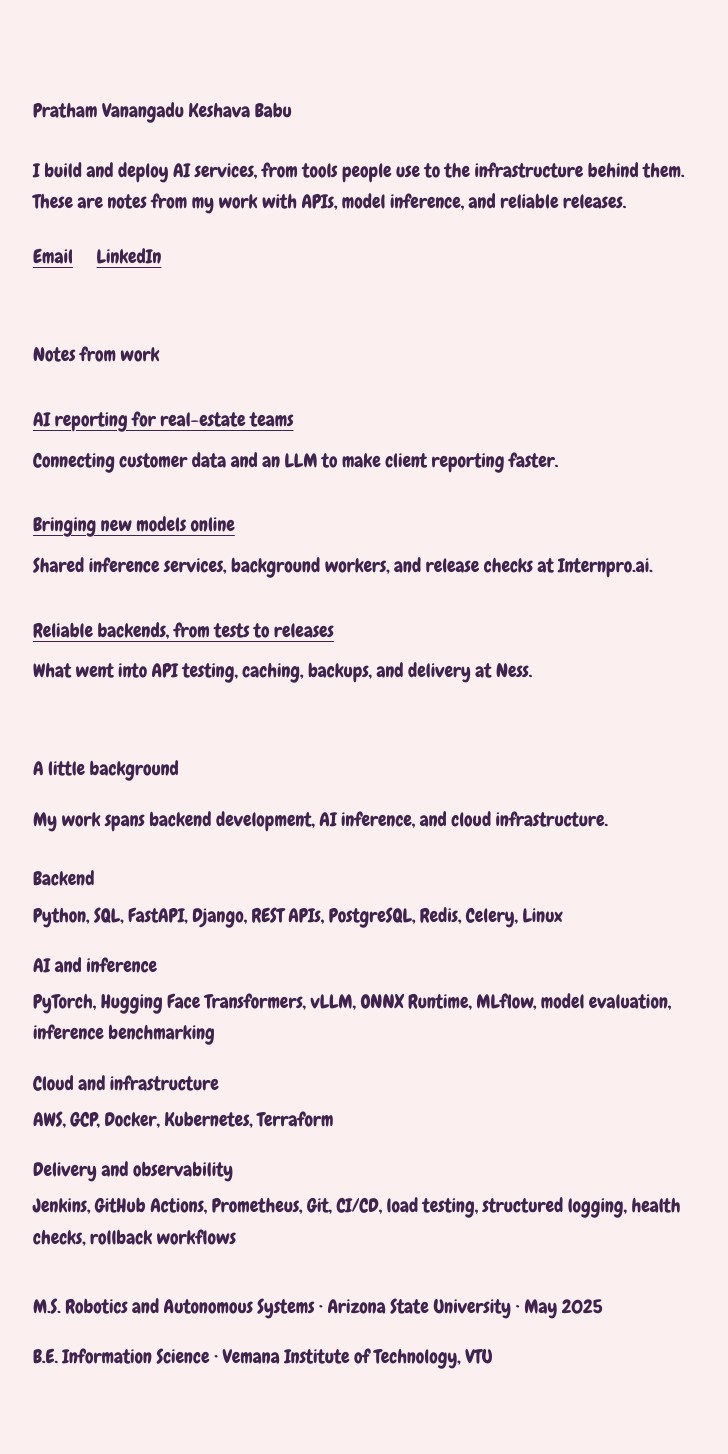
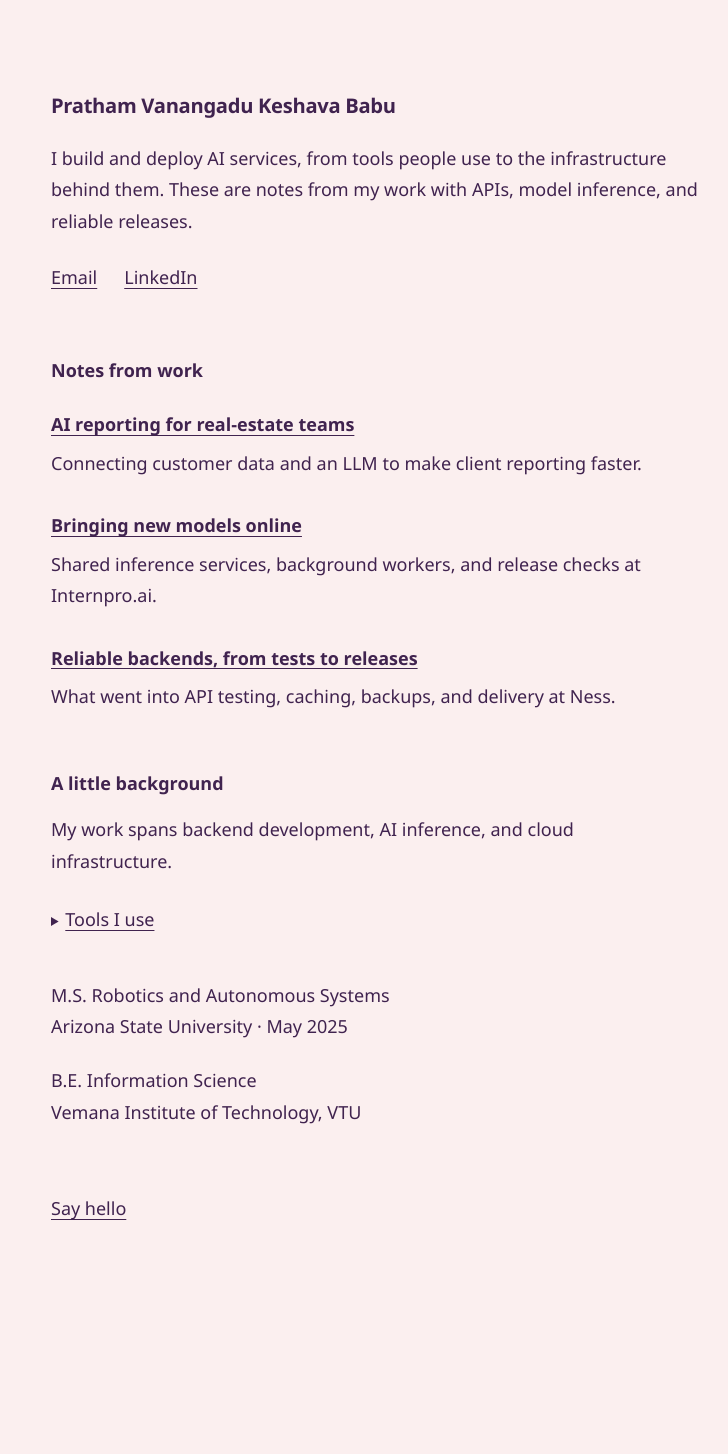
Before and after one commit to Prathamvk27/Prathamvk27.github.io, a React (Vite) app: page / in a window 1280 px wide. Shown: the top 1454 px of the page, without its empty margins (265-993 px from the left). After the commit the page ends 1285 px from the top, so only its background shows below. Built offline with nearby package versions, Linux system fonts and the light colour scheme.

Commit message:
Improve blog typography and reading hierarchy

```diff
--- a/index.html
+++ b/index.html
@@ -3,9 +3,6 @@
   <head>
     <meta charset="UTF-8" />
     <meta name="viewport" content="width=device-width, initial-scale=1.0" />
-    <link rel="preconnect" href="https://fonts.googleapis.com" />
-    <link rel="preconnect" href="https://fonts.gstatic.com" crossorigin />
-    <link href="https://fonts.googleapis.com/css2?family=Chewy&display=swap" rel="stylesheet" />
     <meta name="description" content="Pratham Babu is an AI engineer writing about production AI services, model inference, cloud infrastructure, and delivery." />
     <meta property="og:title" content="Pratham Babu — AI Engineer" />
     <meta property="og:description" content="Notes on building AI systems that hold up in the real world." />
--- a/src/index.css
+++ b/src/index.css
@@ -1,8 +1,9 @@
 :root {
   --paper: #FBEFEF;
   --purple: #40234F;
-  --typeface: "Chewy", cursive;
-  font-size: 19px;
+  --typeface: "Avenir Next", Avenir, "Segoe UI", system-ui, sans-serif;
+  font-size: 18px;
+  color-scheme: light;
 }
 
 * { box-sizing: border-box; }
@@ -13,12 +14,12 @@ body {
   font-family: var(--typeface);
   font-size: 1rem;
   font-weight: 400;
-  line-height: 1.65;
-  font-synthesis: none;
+  line-height: 1.75;
   -webkit-font-smoothing: antialiased;
 }
-h1, h2, h3, p, dt, dd, a, time { font: inherit; }
-h1, h2, h3 { margin: 0; }
+h1, h2, h3, p, dt, dd, a, time, summary { font: inherit; }
+h1, h2, h3 { margin: 0; line-height: 1.4; }
+h2, h3, dt { font-weight: 600; }
 p { margin: 0 0 1.25rem; }
 a {
   color: inherit;
@@ -27,36 +28,83 @@ a {
   text-underline-offset: 0.22em;
 }
 a:hover { text-decoration-thickness: 2px; }
-a:focus-visible { outline: 2px solid var(--purple); outline-offset: 5px; }
+a:focus-visible, summary:focus-visible {
+  outline: 2px solid var(--purple);
+  outline-offset: 5px;
+}
 ::selection { background: var(--purple); color: var(--paper); }
 .journal-shell {
   width: min(calc(100% - 3rem), 36rem);
   margin: 0 auto;
-  overflow-wrap: anywhere;
+  overflow-wrap: break-word;
 }
-.masthead { padding: clamp(3rem, 8vw, 5rem) 0 3.5rem; }
-.author-name { margin: 0 0 1.5rem; }
-.masthead__introduction { margin: 0 0 1.25rem; }
-.masthead__links { display: flex; flex-wrap: wrap; gap: 0.5rem 1.25rem; }
-.journal { padding-bottom: 3.5rem; }
-.entry-list { margin-top: 1.75rem; }
+.masthead { padding: clamp(2.5rem, 8vw, 5rem) 0 3.25rem; }
+.author-name {
+  margin: 0 0 1.25rem;
+  font-size: 1.12rem;
+  font-weight: 600;
+  line-height: 1.5;
+  letter-spacing: -0.015em;
+}
+.masthead__introduction { margin: 0 0 1rem; }
+.masthead__links {
+  display: flex;
+  flex-wrap: wrap;
+  gap: 0.5rem 1.5rem;
+}
+.masthead__links a, .journal-footer a, .article-header > a {
+  display: inline-flex;
+  min-height: 2.45rem;
+  align-items: center;
+}
+.journal { padding-bottom: 3.25rem; }
+.entry-list { margin-top: 1.5rem; }
 .journal-entry + .journal-entry { margin-top: 1.75rem; }
+.journal-entry h3 { line-height: 1.6; }
+.journal-entry h3 a { padding-block: 0.2rem; }
 .entry-deck { margin: 0.5rem 0 0; }
 .reference-section { padding-bottom: 2rem; }
 .reference-section > p { margin: 1rem 0; }
-.toolkit-list { margin: 1.5rem 0 2rem; }
-.toolkit-list > div + div { margin-top: 1rem; }
-.toolkit-list dt { margin: 0; }
+.toolkit { margin: 1.25rem 0 2rem; }
+.toolkit summary {
+  width: fit-content;
+  cursor: pointer;
+  min-height: 2.45rem;
+  padding-block: 0.25rem;
+  text-decoration: underline;
+  text-underline-offset: 0.22em;
+}
+.toolkit summary:hover { text-decoration-thickness: 2px; }
+.toolkit summary::marker { font-size: 0.75em; }
+.toolkit-list { margin: 1rem 0 0; }
+.toolkit-list > div + div { margin-top: 1.25rem; }
 .toolkit-list dd { margin: 0.25rem 0 0; }
-.education-list p { margin: 0 0 1rem; }
-.journal-footer { padding: 1rem 0 3rem; display: flex; flex-wrap: wrap; gap: 1.5rem; }
-.article-header { padding: clamp(3rem, 8vw, 5rem) 0 2.5rem; }
+.education-list p { margin: 0 0 1.25rem; }
+.education-list span { display: block; }
+.education-degree { font-weight: 500; }
+.journal-footer {
+  padding: 0 0 3rem;
+  display: flex;
+  flex-wrap: wrap;
+  gap: 0.75rem 1.5rem;
+}
+.article-header { padding: clamp(2.5rem, 8vw, 5rem) 0 2.5rem; }
+.article-header .author-name { margin-bottom: 0.75rem; }
 .article-page { padding-bottom: 2rem; }
-.entry-meta { margin: 1.5rem 0; }
+.article-page h1 {
+  font-size: clamp(1.3rem, 4vw, 1.6rem);
+  font-weight: 600;
+  line-height: 1.35;
+  letter-spacing: -0.02em;
+  text-wrap: balance;
+}
+.article-page .entry-deck { margin-top: 1rem; }
+.article-context { margin: 1.5rem 0 2rem; font-size: 0.9rem; line-height: 1.65; }
+.article-context p { margin: 0.35rem 0; }
 .entry-copy { margin-top: 2rem; }
-.entry-topics { margin: 2rem 0; }
-.entry-topics span { margin-right: 0.5rem; }
-.article-context { margin-top: 1.5rem; }
+.entry-topics { margin: 2rem 0 0; }
+.entry-topics span { margin-right: 0.5rem; font-weight: 600; }
 @media (max-width: 680px) {
-  .journal-shell { width: calc(100% - 2rem); }
+  .journal-shell { width: calc(100% - 2.5rem); }
+  .author-name { font-size: 1.06rem; }
 }
--- a/src/pages/Article.jsx
+++ b/src/pages/Article.jsx
@@ -11,7 +11,10 @@ export function Article({ note }) {
         <article>
           <h1>{note.title}</h1>
           <p className="entry-deck">{note.introduction}</p>
-          <p className="article-context">{note.role} · {note.company}<br />{note.date} · {note.location}</p>
+          <div className="article-context">
+            <p>{note.role} · {note.company}</p>
+            <p>Work period: {note.date} · {note.location}</p>
+          </div>
           <div className="entry-copy">
             {note.paragraphs.map((paragraph) => <p key={paragraph}>{paragraph}</p>)}
           </div>
--- a/src/pages/Home.jsx
+++ b/src/pages/Home.jsx
@@ -13,7 +13,7 @@ export const Home = () => (
         <a href={profile.linkedin} target="_blank" rel="noopener noreferrer">LinkedIn</a>
       </div>
     </header>
-    <main>
+    <main id="main-content">
       <section className="journal" aria-labelledby="journal-title">
         <h2 id="journal-title">Notes from work</h2>
         <div className="entry-list">
@@ -28,14 +28,20 @@ export const Home = () => (
       <section className="reference-section" aria-labelledby="background-title">
         <h2 id="background-title">A little background</h2>
         <p>My work spans backend development, AI inference, and cloud infrastructure.</p>
-        <dl className="toolkit-list">
+        <details className="toolkit">
+          <summary>Tools I use</summary>
+          <dl className="toolkit-list">
           {skillGroups.map((group) => (
             <div key={group.label}><dt>{group.label}</dt><dd>{group.items}</dd></div>
           ))}
-        </dl>
+          </dl>
+        </details>
         <div className="education-list">
           {education.map((item) => (
-            <p key={item.degree}>{item.degree} · {item.school}{item.date ? ` · ${item.date}` : ""}</p>
+            <p key={item.degree}>
+              <span className="education-degree">{item.degree}</span>
+              <span>{item.school}{item.date ? ` · ${item.date}` : ""}</span>
+            </p>
           ))}
         </div>
       </section>
```
